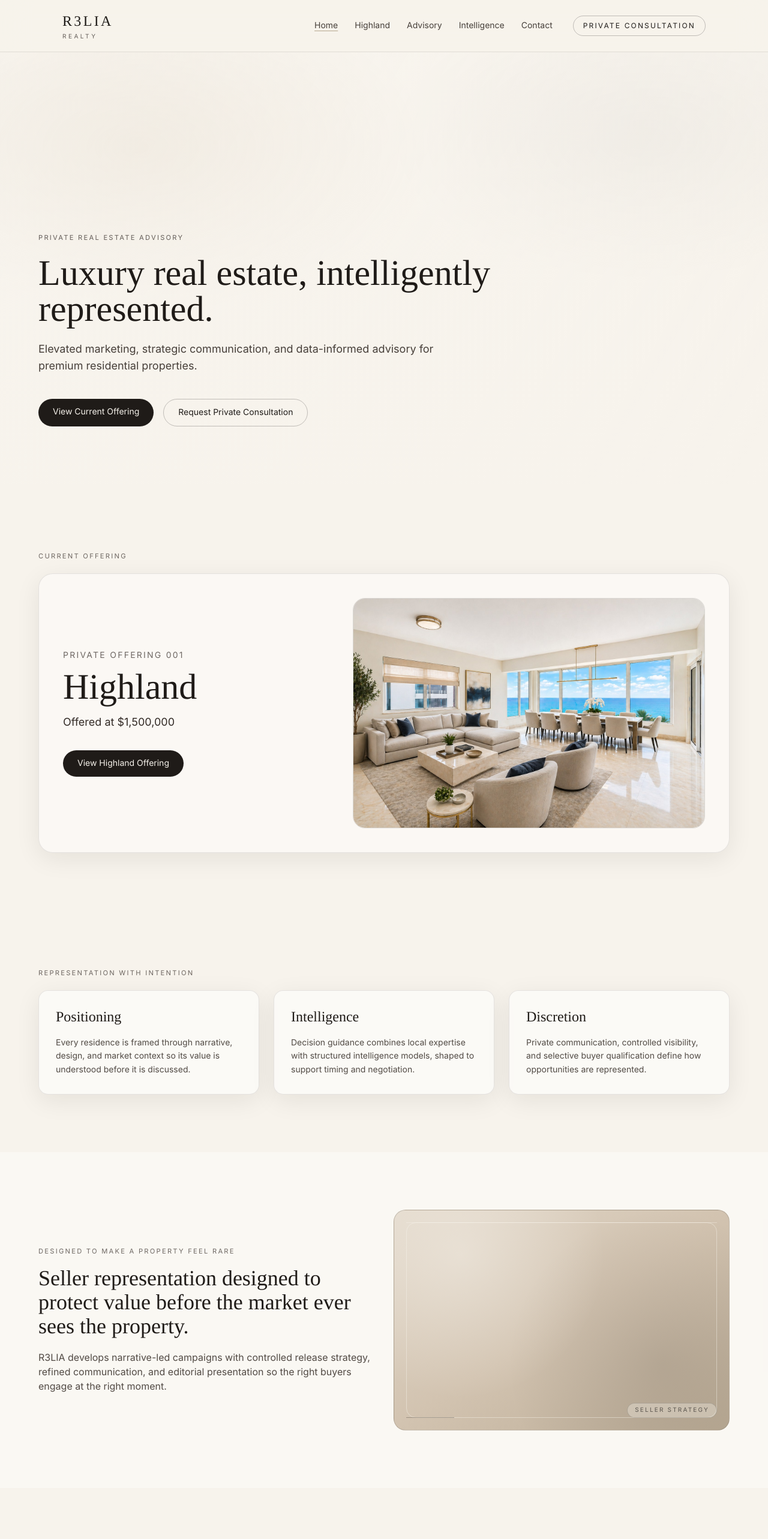
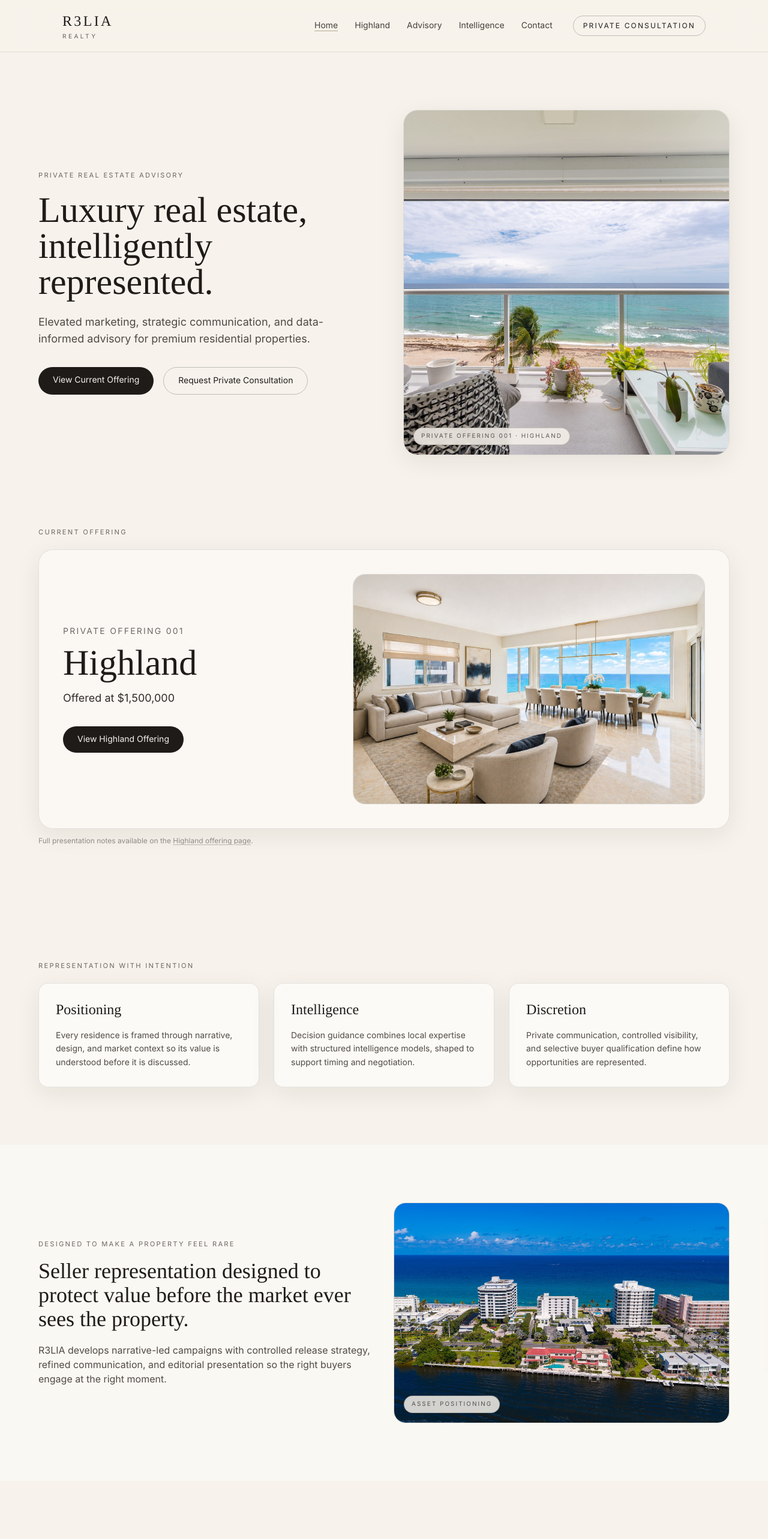
Before and after one commit to jpcastera25-re/r3lia-realty, a Next.js app: page / in a window 1280 px wide. Shown: the top 2566 px of the page at 60% size. Built offline with nearby package versions, Linux system fonts and the light colour scheme.

Commit message:
update home page

```diff
--- a/app/page.tsx
+++ b/app/page.tsx
@@ -1,4 +1,5 @@
 import type { Metadata } from "next";
+import Image from "next/image";
 import Link from "next/link";
 import { Section } from "@/components/Section";
 import { VisualPlaceholder } from "@/components/VisualPlaceholder";
@@ -20,15 +21,19 @@ export const metadata: Metadata = {
 export default function Home() {
   return (
     <>
-      <section className="relative flex min-h-[76vh] items-end overflow-hidden px-6 py-20 md:min-h-[90vh] md:px-10 md:py-24">
-        <VisualPlaceholder className="absolute inset-0 rounded-none border-none" variant="hero" accentLabel="Private Advisory" />
-        <div className="hero-ambient pointer-events-none absolute inset-0 opacity-65" />
-        <div className="hero-overlay absolute inset-0" />
-        <div className="relative mx-auto w-full max-w-6xl">
-          <p className="eyebrow mb-5 text-espresso/75">{site.hero.eyebrow}</p>
-          <h1 className="max-w-4xl font-serif text-4xl leading-tight text-charcoal md:text-6xl">{site.hero.headline}</h1>
-          <p className="mt-6 max-w-2xl text-base text-espresso/90 md:text-lg">{site.hero.subheadline}</p>
-          <div className="mt-10 flex flex-wrap gap-4">
+      {/* Hero — two-column editorial */}
+      <section className="px-6 pb-12 pt-16 md:px-10 md:pb-16 md:pt-24">
+        <div className="mx-auto w-full max-w-6xl">
+          <div className="grid items-center gap-10 md:grid-cols-2 lg:gap-16">
+
+            {/* Left: copy and CTAs */}
+            <div>
+              <p className="eyebrow mb-5 text-espresso/70">{site.hero.eyebrow}</p>
+              <h1 className="font-serif text-4xl leading-tight text-charcoal md:text-5xl lg:text-6xl">
+                {site.hero.headline}
+              </h1>
+              <p className="mt-6 text-base text-espresso/85 md:text-lg">{site.hero.subheadline}</p>
+              <div className="mt-8 flex flex-wrap gap-4">
                 <Link
                   href={site.hero.primaryCta.href}
                   className="rounded-full bg-charcoal px-6 py-3 text-sm text-ivory transition hover:bg-espresso focus-visible:outline-none focus-visible:ring-2 focus-visible:ring-brass/55"
@@ -43,9 +48,31 @@ export default function Home() {
                 </Link>
               </div>
             </div>
+
+            {/* Right: brand image panel */}
+            <div className="relative min-h-[28rem] overflow-hidden rounded-3xl border border-charcoal/10 shadow-soft md:min-h-[36rem]">
+              <Image
+                src={highland.homepageBrandImage}
+                alt={highland.homepageBrandImageAlt}
+                fill
+                priority
+                className="object-cover"
+                style={{ objectPosition: "center 30%" }}
+                sizes="(max-width: 768px) 100vw, 50vw"
+              />
+              <div className="absolute bottom-4 left-4">
+                <span className="inline-block rounded-full border border-charcoal/20 bg-ivory/85 px-3 py-1.5 text-[10px] uppercase tracking-[0.2em] text-charcoal/70 backdrop-blur-sm">
+                  Private Offering 001 · Highland
+                </span>
+              </div>
+            </div>
+
+          </div>
+        </div>
       </section>
 
-      <Section className="pt-20 md:pt-28">
+      {/* Current Offering */}
+      <Section className="pt-10 md:pt-14">
         <p className="eyebrow mb-5 text-espresso/70">Current Offering</p>
         <div className="grid items-center gap-8 rounded-3xl border border-charcoal/10 bg-white/45 p-6 shadow-soft md:grid-cols-[1fr,1.3fr] md:p-10">
           <div>
@@ -67,8 +94,19 @@ export default function Home() {
             sizes="(max-width: 768px) 100vw, 55vw"
           />
         </div>
+        <p className="mt-3 text-xs text-espresso/50">
+          Full presentation notes available on the{" "}
+          <Link
+            href="/properties/highland"
+            className="underline decoration-espresso/30 underline-offset-2 hover:text-espresso/70"
+          >
+            Highland offering page
+          </Link>
+          .
+        </p>
       </Section>
 
+      {/* Representation pillars */}
       <Section>
         <p className="eyebrow mb-5 text-espresso/70">Representation with Intention</p>
         <div className="grid gap-6 md:grid-cols-3">
@@ -84,6 +122,7 @@ export default function Home() {
         </div>
       </Section>
 
+      {/* Seller strategy — with real aerial image */}
       <Section className="bg-white/35">
         <div className="grid gap-8 md:grid-cols-2 md:items-center">
           <div>
@@ -95,10 +134,25 @@ export default function Home() {
               R3LIA develops narrative-led campaigns with controlled release strategy, refined communication, and editorial presentation so the right buyers engage at the right moment.
             </p>
           </div>
-          <VisualPlaceholder className="min-h-[23rem]" variant="editorial" accentLabel="Seller Strategy" />
+          <div className="relative min-h-[23rem] overflow-hidden rounded-[1.25rem] border border-charcoal/15">
+            <Image
+              src={highland.sellerStrategyImage}
+              alt={highland.sellerStrategyImageAlt}
+              fill
+              className="object-cover"
+              style={{ objectPosition: "center 40%" }}
+              sizes="(max-width: 768px) 100vw, 50vw"
+            />
+            <div className="absolute bottom-4 left-4">
+              <span className="inline-block rounded-full border border-charcoal/20 bg-ivory/85 px-3 py-1.5 text-[10px] uppercase tracking-[0.2em] text-charcoal/70 backdrop-blur-sm">
+                Asset positioning
+              </span>
+            </div>
+          </div>
         </div>
       </Section>
 
+      {/* HAVN / Intelligence */}
       <Section>
         <p className="eyebrow mb-4 text-espresso/70">Powered by Better Decisions</p>
         <div className="rounded-3xl border border-brass/30 bg-brass/10 p-8 md:p-10">
@@ -115,6 +169,7 @@ export default function Home() {
         </div>
       </Section>
 
+      {/* About */}
       <Section className="pb-20 md:pb-28">
         <p className="eyebrow mb-4 text-espresso/70">About R3LIA</p>
         <h2 className="max-w-4xl font-serif text-4xl text-charcoal md:text-5xl">
--- a/lib/properties.ts
+++ b/lib/properties.ts
@@ -185,5 +185,11 @@ export const highland = {
     "Serious interest in Highland is met with a structured decision brief — covering oceanfront pricing context, comparable positioning, and long-term ownership scenarios specific to this offering. HAVN intelligence informs this process quietly behind the scenes.",
 
   stagingDisclosure:
-    "Select interior images may be virtually staged or digitally edited for presentation purposes. Actual property conditions should be verified during a private showing."
+    "Select interior images may be virtually staged or digitally edited for presentation purposes. Actual property conditions should be verified during a private showing.",
+
+  homepageBrandImage: "/images/highland/balcony-ocean.jpg",
+  homepageBrandImageAlt: "Private oceanfront balcony — Highland, Private Offering 001",
+
+  sellerStrategyImage: "/images/highland/setting-aerial.jpg",
+  sellerStrategyImageAlt: "Aerial view of Highland's oceanfront position — an example of R3LIA asset context"
 };
```
Lines whose indentation alone changed are shown as unchanged.
